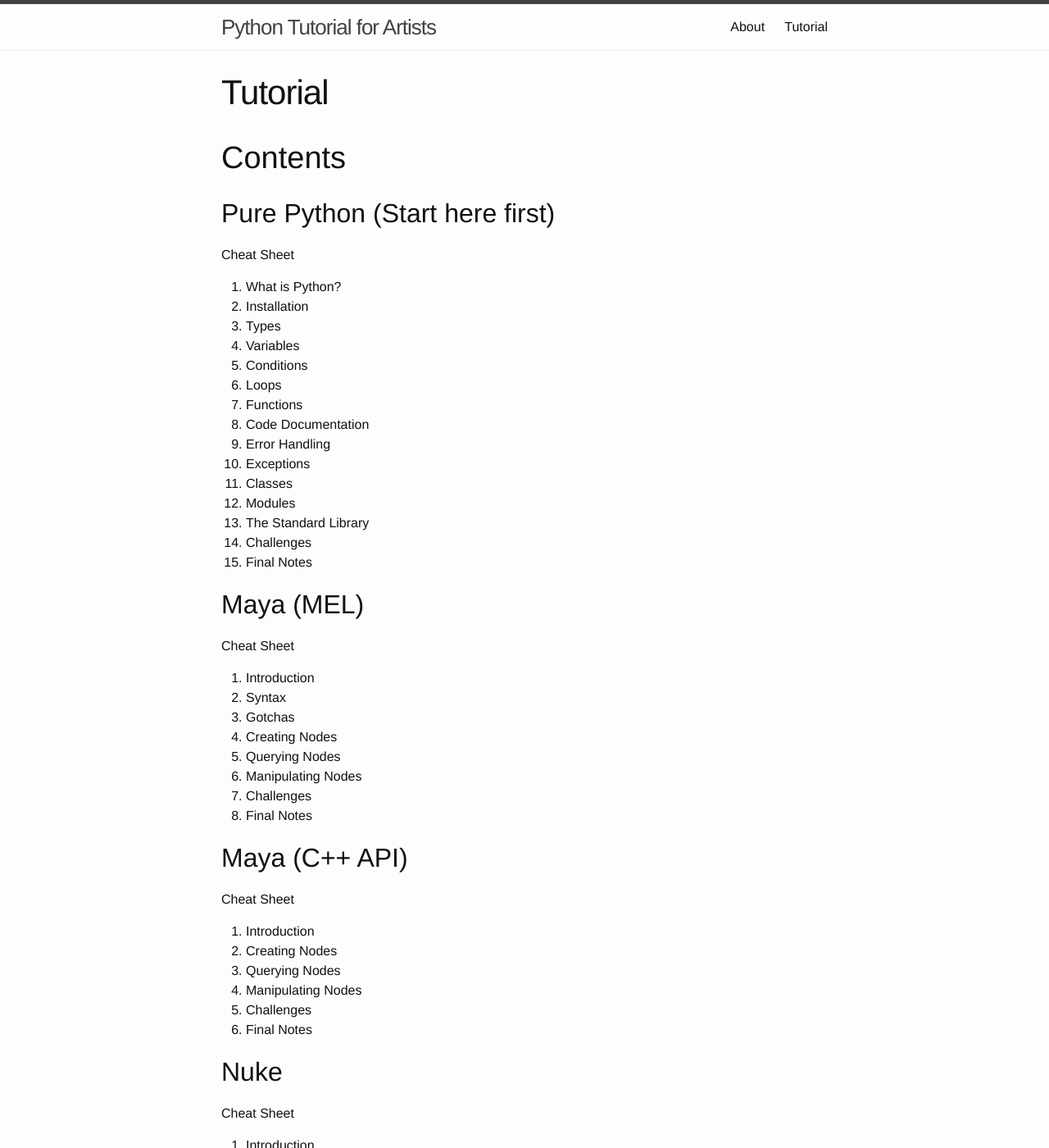
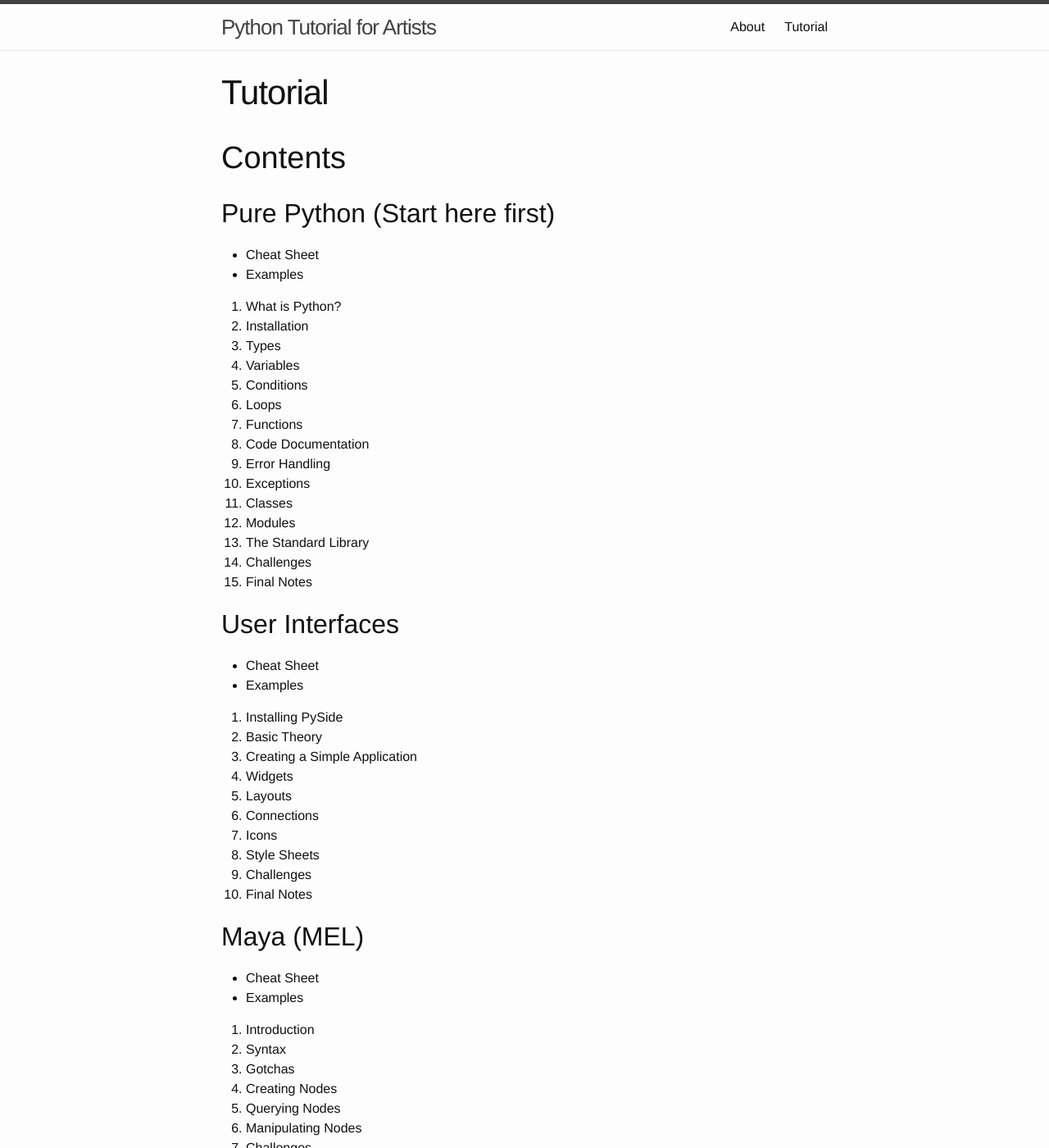
Before and after one commit to scott-wilson/python-tutorial, a Jekyll site: the page built from tutorial/tutorial.md, in a window 1280 px wide and 1400 px high. Shown: the whole window at 82% size. Built offline with Jekyll 4.4.1, drawn with Linux system fonts in a browser that asks for light colours.

Commit message:
Updated tutorial
Closes #1 Add examples pages
Closes #2 Add a UI section

```diff
--- a/tutorial/tutorial.md
+++ b/tutorial/tutorial.md
@@ -10,7 +10,9 @@
 
 Pure Python (Start here first)
 ------------------------------
-Cheat Sheet
+- Cheat Sheet
+- Examples
+
 
 1. What is Python?
 2. Installation
@@ -28,9 +30,28 @@
 14. Challenges
 15. Final Notes
 
+User Interfaces
+---------------
+- Cheat Sheet
+- Examples
+
+
+1. Installing PySide
+2. Basic Theory
+3. Creating a Simple Application
+4. Widgets
+5. Layouts
+6. Connections
+7. Icons
+8. Style Sheets
+9. Challenges
+10. Final Notes
+
 Maya (MEL)
 ----------
-Cheat Sheet
+- Cheat Sheet
+- Examples
+
 
 1. Introduction
 2. Syntax
@@ -43,7 +64,9 @@
 
 Maya (C++ API)
 --------------
-Cheat Sheet
+- Cheat Sheet
+- Examples
+
 
 1. Introduction
 2. Creating Nodes
@@ -54,7 +77,9 @@
 
 Nuke
 ----
-Cheat Sheet
+- Cheat Sheet
+- Examples
+
 
 1. Introduction
 2. Creating Nodes
```
